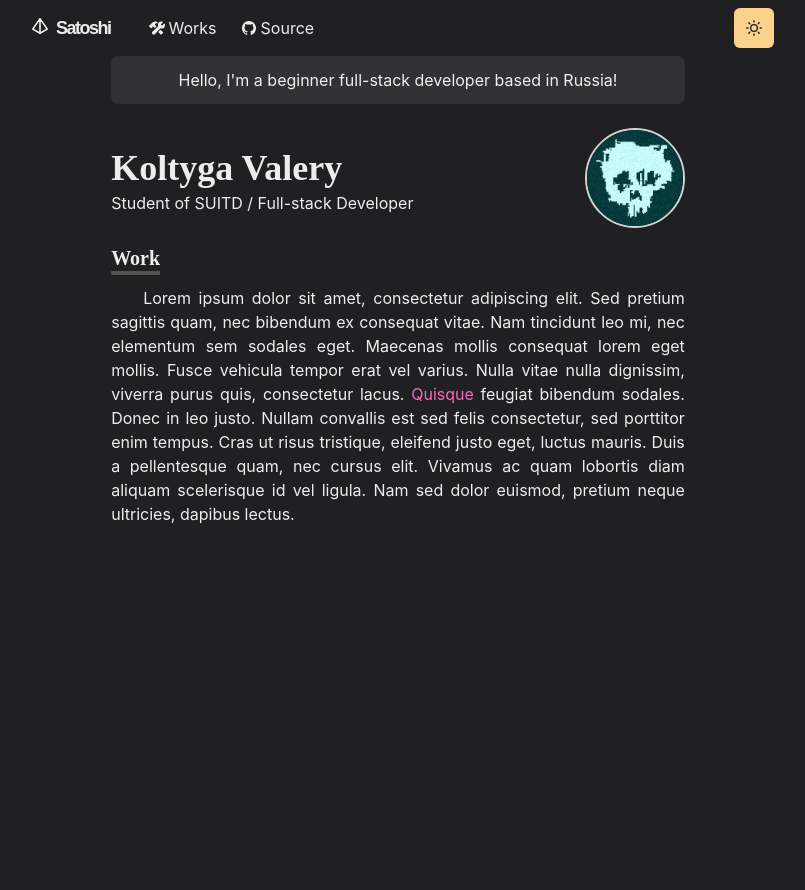
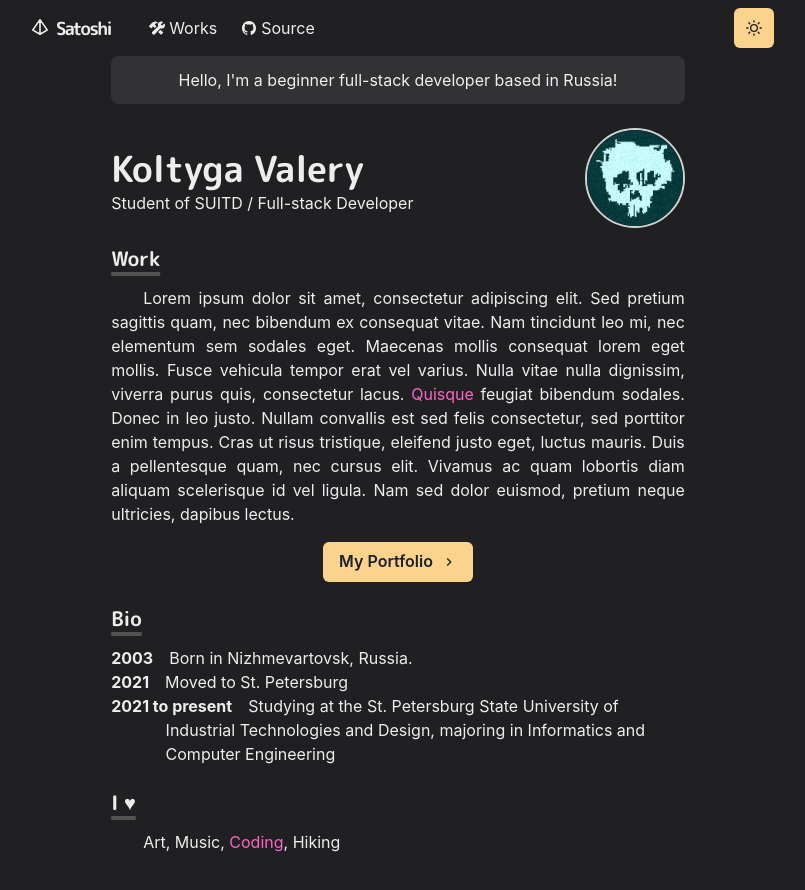
Before and after one commit to uglysatoshi/profile-app, a Next.js app: page / in a window 1280 px wide. Shown: the top 890 px of the page, without its empty margins (242-1047 px from the left). Before the commit the page ends 800 px from the top, so only its background shows below. Built offline with nearby package versions, Linux system fonts and the light colour scheme.

Commit message:
Added Bio and "I like" sections

```diff
--- /dev/null
+++ b/components/bio.js
@@ -0,0 +1,12 @@
+import { Box } from '@chakra-ui/react'
+import styled from "@emotion/styled"
+
+export const BioSection = styled(Box) `
+    padding-left: 3.4em;
+    text-indent: -3.4em;
+`
+
+export const BioYear = styled.span `
+    font-weight: bold;
+    margin-right: 1em;
+`
--- a/components/fonts.js
+++ b/components/fonts.js
@@ -3,7 +3,7 @@ import { Global } from '@emotion/react'
 const Fonts = () => (
     <Global
         styles={`
-            @import url('https://fonts.googleapis.com/css2?family=M+PLUS+Rounded+1c:wght@300;700&display=swap')
+            @import url('https://fonts.googleapis.com/css2?family=M+PLUS+Rounded+1c:wght@300;700&display=swap');
         `}
     />
 
--- a/pages/index.js
+++ b/pages/index.js
@@ -1,7 +1,10 @@
 import NextLink from "next/link";
-import { Container, Box, Heading, Image, useColorModeValue, Link } from '@chakra-ui/react'
+import { Container, Box, Heading, Image, useColorModeValue, Link, Button } from '@chakra-ui/react'
 import Section from "../components/section"
-import Paragraph from "../components/paragraph";
+import Paragraph from "../components/paragraph"
+import {ChevronRightIcon} from "@chakra-ui/icons"
+import {BioSection, BioYear} from "../components/bio"
+
 const Page = () => {
     return (
         <Container>
@@ -13,6 +16,7 @@ const Page = () => {
                     <Heading
                         as="h2"
                         variant="page-title"
+                        font-family="'Pixelify Sans', sans-serif"
                     >
                         Koltyga Valery
                     </Heading>
@@ -33,9 +37,52 @@ const Page = () => {
                 </Heading>
                 <Paragraph>
                     Lorem ipsum dolor sit amet, consectetur adipiscing elit. Sed pretium sagittis quam, nec bibendum ex consequat vitae. Nam tincidunt leo mi, nec elementum sem sodales eget. Maecenas mollis consequat lorem eget mollis. Fusce vehicula tempor erat vel varius. Nulla vitae nulla dignissim, viverra purus quis, consectetur lacus.
-                    {' '}
-                    <Link as={NextLink} href="https://github.com" passHref scroll={false}>Quisque</Link> {' '}
+                    {' '} <Link as={NextLink} href="https://github.com" passHref scroll={false}>Quisque</Link> {' '}
                     feugiat bibendum sodales. Donec in leo justo. Nullam convallis est sed felis consectetur, sed porttitor enim tempus. Cras ut risus tristique, eleifend justo eget, luctus mauris. Duis a pellentesque quam, nec cursus elit. Vivamus ac quam lobortis diam aliquam scelerisque id vel ligula. Nam sed dolor euismod, pretium neque ultricies, dapibus lectus.
+                </Paragraph>
+                <Box align="center" my={4}>
+                    <Link as={NextLink} href="/works" >
+                        <Button rightIcon={<ChevronRightIcon/>} colorScheme={useColorModeValue('purple', 'orange')}>
+                            My Portfolio
+                        </Button>
+                    </Link>
+                </Box>
+            </Section>
+
+            <Section delay={0.2}>
+                <Heading as="h3" variant="section-title">
+                    Bio
+                </Heading>
+                <BioSection>
+                    <BioYear>
+                        2003
+                    </BioYear>
+                    Born in Nizhmevartovsk, Russia.
+                </BioSection>
+                <BioSection>
+                    <BioYear>
+                        2021
+                    </BioYear>
+                    Moved to St. Petersburg
+                </BioSection>
+                <BioSection>
+                    <BioYear>
+                        2021 to present
+                    </BioYear>
+                    Studying at the St. Petersburg State University of Industrial Technologies and Design, majoring in Informatics and Computer Engineering
+                </BioSection>
+            </Section>
+
+            <Section delay={0.3}>
+                <Heading as="h3" variant="section-title">
+                    I ♥
+                </Heading>
+                <Paragraph>
+                    Art, Music,{' '}
+                    <Link href="https://www.youtube.com/watch?v=dQw4w9WgXcQ&ab_channel=RickAstley" target="_blank">
+                        Coding
+                    </Link>
+                    , Hiking
                 </Paragraph>
             </Section>
         </Container>
```
Also changed, not shown: components/icons/heart.js (added, +18 -0 lines).
